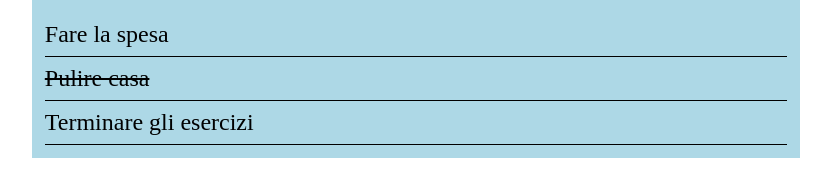
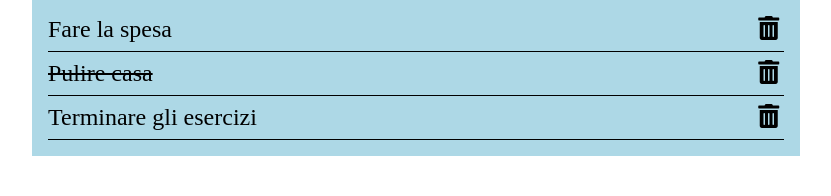
Before and after one commit to Cix8/vue-todolist, a plain HTML site: page index.html in a window 1280 px wide. Shown: the whole page, without its empty margins (224-1055 px from the left). Drawn offline with nearby package versions, Linux system fonts and the light colour scheme.

Commit message:
add milestone2

```diff
--- a/css/style.css
+++ b/css/style.css
@@ -11,8 +11,11 @@ ul {
 }
 
 li {
+    display: flex;
+    justify-content: space-between;
     padding: .5rem 0;
     border-bottom: 1px solid black;
+    font-size: 1.5rem;
 }
 
 /* MAIN-APP */
@@ -20,13 +23,13 @@ li {
     width: 60%;
     margin: 0 auto;
     background-color: lightblue;
-    padding: .8rem;
-}
-
-.list-container span {
-    font-size: 1.5rem;
+    padding: .5rem 1rem 1rem;
 }
 
 .list-container span.done {
     text-decoration: line-through;
 }
+
+.list-container .icon-container {
+    padding-right: .3rem;
+}
--- a/index.html
+++ b/index.html
@@ -21,8 +21,13 @@
     <div id="root">
         <div class="list-container">
             <ul>
-                <li v-for="item in mainData">
-                    <span :class="item.done === true ? 'done' : ''">{{ item.text }}</span>
+                <li v-for="(item, index) in mainData">
+                    <div class="text">
+                        <span :class="item.done === true ? 'done' : ''">{{ item.text }}</span>
+                    </div>
+                    <div class="icon-container">
+                        <i @click="removeTodo(index)" class="fas fa-trash-alt"></i>
+                    </div>
                 </li>
             </ul>
         </div>
--- a/js/script.js
+++ b/js/script.js
@@ -23,6 +23,11 @@ const app = new Vue(
         el: '#root',
         data: {
             mainData: objArray
+        },
+        methods: {
+            removeTodo: function(i) {
+                this.mainData.splice(i, 1);
+            }
         }
     }
 )
```
